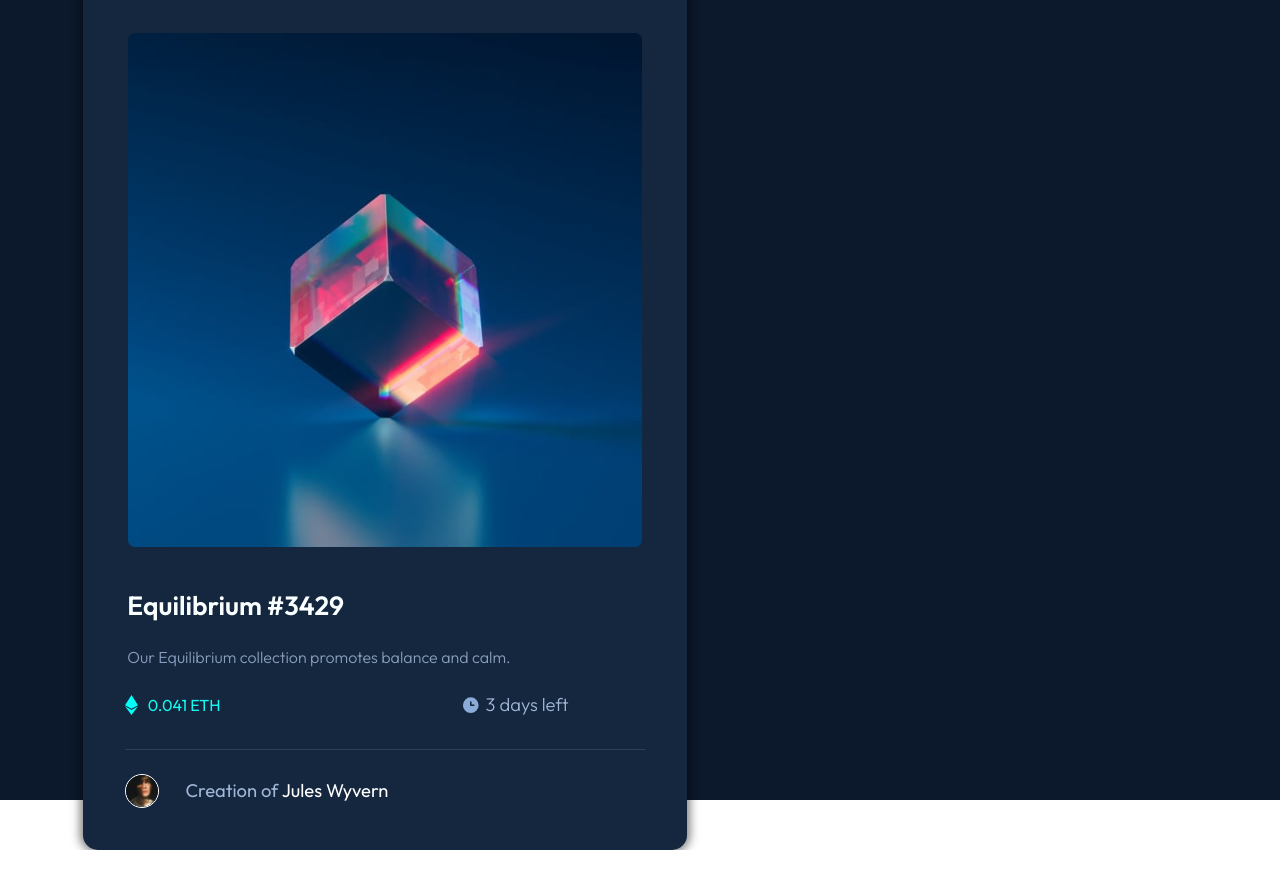
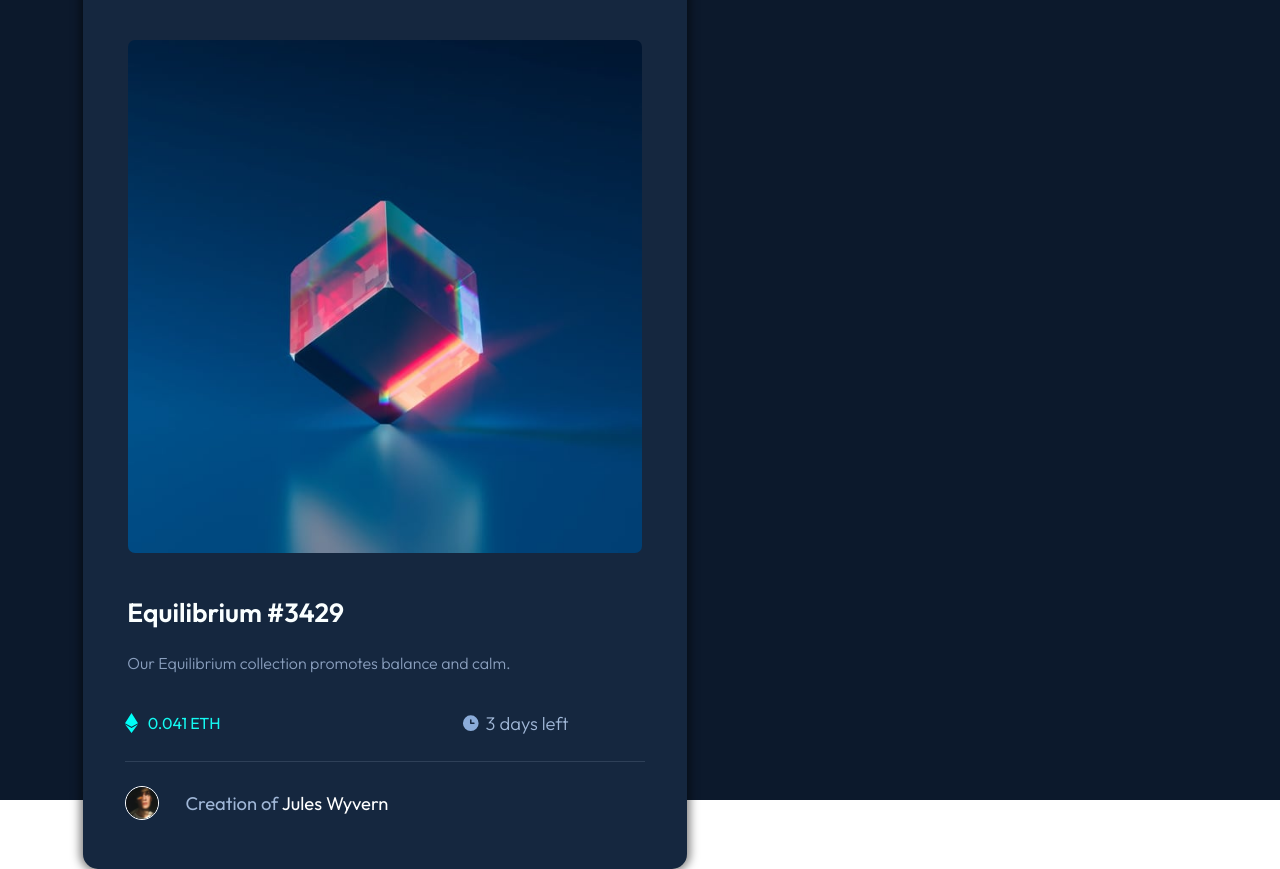
Before and after one commit to Schmelzofen/nft_previewcard, a website: page index.html in a window 1280 px wide. Drawn offline with Linux system fonts and the light colour scheme.

Commit message:
some fixes

```diff
--- a/assets/css/style.css
+++ b/assets/css/style.css
@@ -102,7 +102,7 @@ main {
 main section {
   background: rgba(21, 39, 63, 255);
   padding: 6.5% 0 0 0;
-  margin: 0% 6.5% 0;
+  margin: 2% 6.5% 0;
   border-radius: 15px;
   box-shadow: 0 0 10px 3px rgba(0, 0, 0, .5);
 }
@@ -140,8 +140,8 @@ p {
   justify-content: space-between;
   border-bottom: 1px solid #2e4058;
   width: 86%;
-  margin: -2% auto 3%;
-  padding: 0 0 5% 0;
+  margin: 0% auto 1%;
+  padding: 0 0 4% 0;
 }
 
 .upperLeft {
@@ -182,8 +182,8 @@ p {
   color: #a0b7d7;
   display: flex;
   align-items: center;
-  padding: 0 0 7% 0;
-  margin: 4% 0 0 0;
+  padding: 3% 0 7% 0;
+  margin: 0% 0 1% 0;
 }
 
 .lowerBlock span {
```
